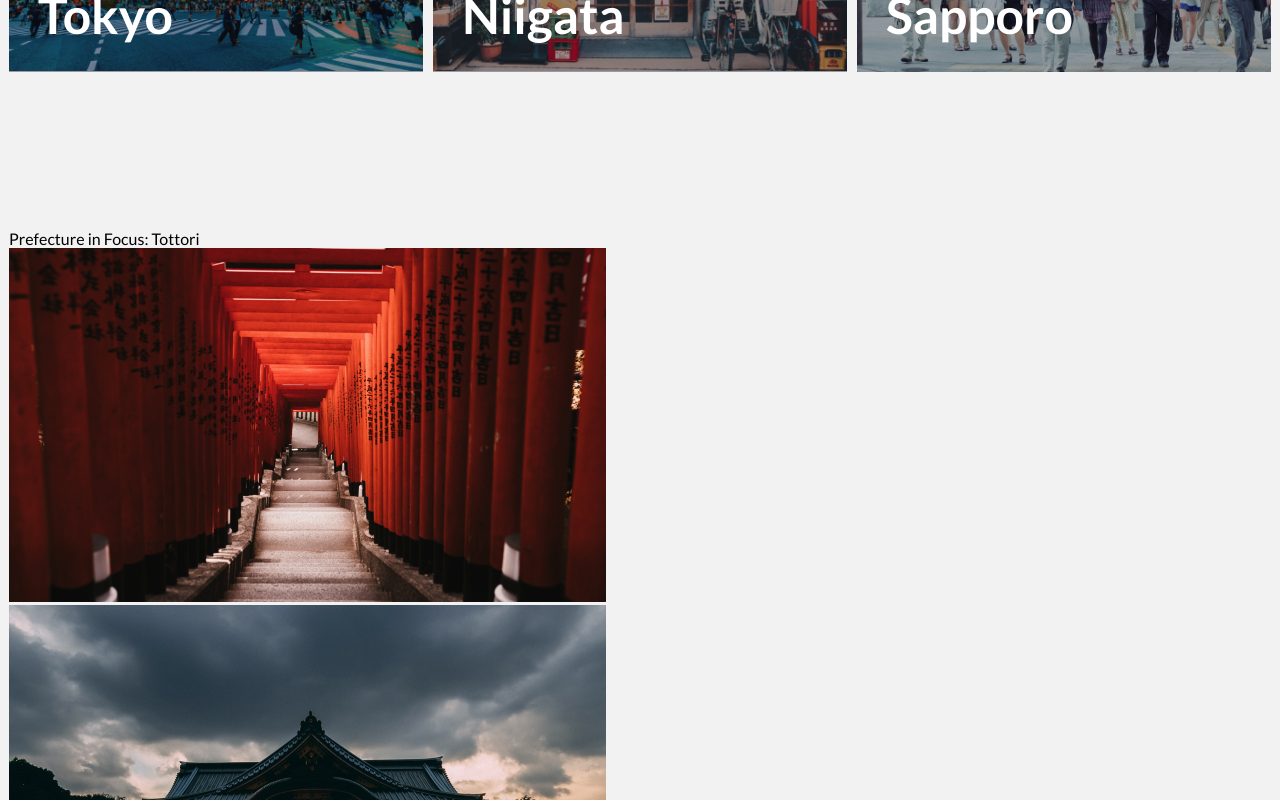
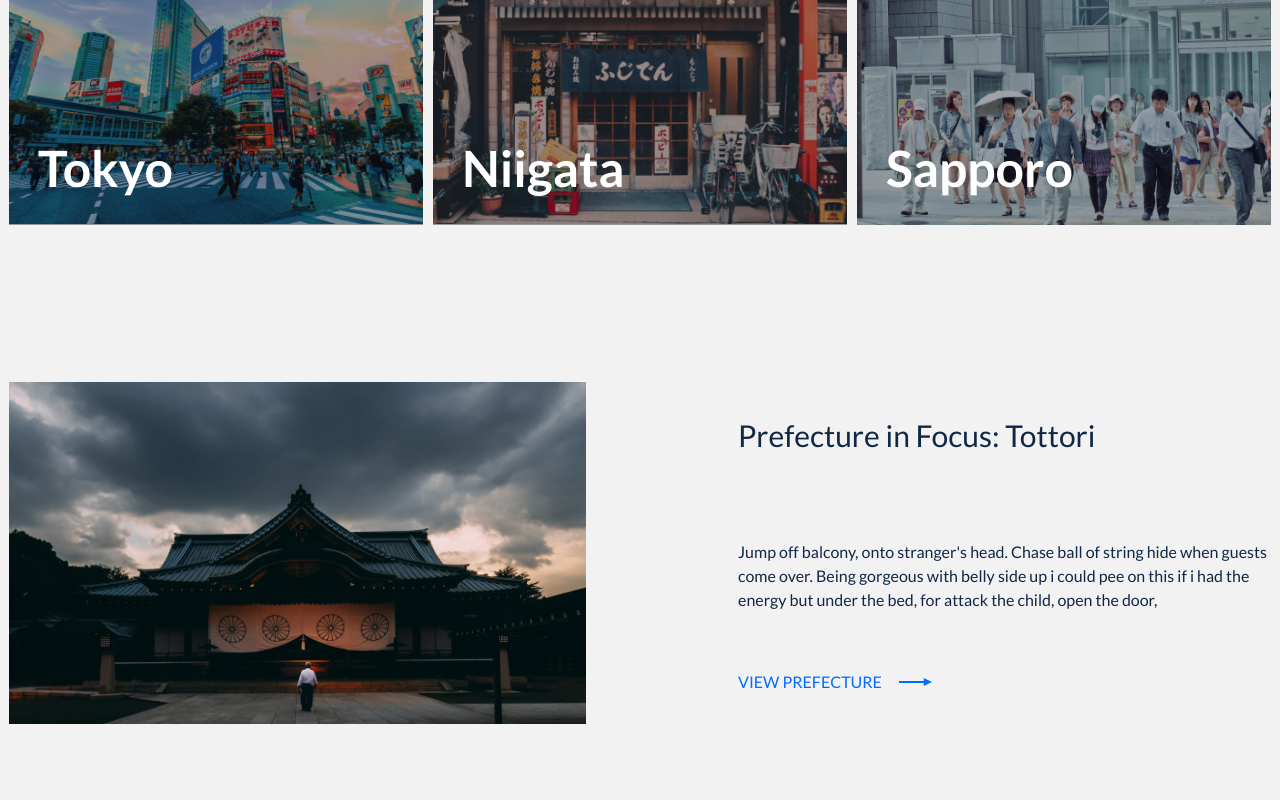
Before and after one commit to Den4icGuti/git-travel-project, a website built with Parcel: page index.html in a window 1280 px wide. Shown: the part 2000-2800 px from the top of the page. Built offline with nearby package versions, Linux system fonts and the light colour scheme.

Commit message:
add section tour

```diff
--- a/css/style.css
+++ b/css/style.css
@@ -187,6 +187,7 @@ img {
 .wrapper {
   max-width: 1060px;
   margin: 0 auto;
+  margin-bottom: 153px;
 }
 
 .wrapper-full {
@@ -276,13 +277,12 @@ header {
   border-radius: 25px;
   transform: scale(1.1);
   transition: transform 200ms ease-in-out;
-  font-family: "Lato";
+
   z-index: 999;
 }
 
 .form-input,
 .form-button {
-  font-family: "Lato";
   font-style: normal;
   font-weight: 400;
   font-size: 18px;
@@ -583,7 +583,7 @@ header {
 /* Places style start*/
 
 .places {
-  padding-bottom: 157px;
+  margin-bottom: 157px;
 }
 .places__caption {
   display: flex;
@@ -688,3 +688,78 @@ header {
   height: 100%;
   z-index: 4;
 }
+
+/* Places style end*/
+
+/* Tours style start*/
+.tours {
+  margin-bottom: 152px;
+}
+
+.tours__tour {
+  display: grid;
+  grid-template-columns: repeat(2, 1fr);
+  grid-gap: 0 108px;
+  align-items: center;
+  margin-bottom: 77px;
+}
+
+.tour__title {
+  font-style: normal;
+  font-weight: 500;
+  font-size: 30px;
+  line-height: 40px;
+  /* identical to box height, or 133% */
+  color: #102746;
+  margin-bottom: 85px;
+}
+
+.tour__desc {
+  font-style: normal;
+  font-weight: 400;
+  font-size: 16px;
+  line-height: 24px;
+  /* or 150% */
+
+  color: #102746;
+  margin-bottom: 58px;
+}
+
+.tour__more {
+  display: inline-block;
+  font-style: normal;
+  font-weight: 400;
+  font-size: 16px;
+  line-height: 24px;
+  text-decoration: none;
+  color: #006dfe;
+  padding-right: 59px;
+  transition: 0.2s all;
+  background: url("../img/svg/arrow.svg") no-repeat 95% center;
+  transition: 0.2s all;
+}
+
+.tour__more:hover {
+  background: url("../img/svg/arrow.svg") no-repeat right center;
+}
+
+.tour__info {
+  padding-left: 44px;
+}
+
+/* Tours style end*/
+
+/* Visit style start*/
+.visit {
+  margin-bottom: 86px;
+}
+.visit__title {
+  margin-bottom: 55px;
+}
+/* Visit style end*/
+
+.video {
+  width: 100%;
+  background-color: #bfc0c5;
+  height: 200px;
+}
--- a/index.html
+++ b/index.html
@@ -210,26 +210,64 @@
 
     <!--Places end -->
 
-    <!--Prefecture start-->
-    <section class="prefecture">
-      <div class="prefecture__travel">
-        <div class="wrapper-full">
-          <ul class="prefecture__list">
-            <li class="prefecture__list-item">
-              <h2 class="prefecture__title">Prefecture in Focus: Tottori</h2>
-              <img src="./img/Preferacture img/Image (1).jpg" alt="" />
-            </li>
+    <!--Tours start-->
+    <div class="tours">
+      <div class="wrapper-full">
+        <div class="tours__tour tour">
+          <div class="tour-pic">
+            <img
+              src="./img/tours/Image-01.jpg"
+              alt="Prefecture in Focus: Tottori"
+            />
+          </div>
+          <div class="tour__info">
+            <h3 class="tour__title">Prefecture in Focus: Tottori</h3>
+            <p class="tour__desc">
+              Jump off balcony, onto stranger's head. Chase ball of string hide
+              when guests come over. Being gorgeous with belly side up i could
+              pee on this if i had the energy but under the bed, for attack the
+              child, open the door,
+            </p>
+            <a href="!#" class="tour__more">VIEW PREFECTURE</a>
+          </div>
+        </div>
+        <div class="tours__tour tour">
+          <div class="tour__info">
+            <h3 class="tour__title">
+              Featured Neighborhood: Kyoto’s Arashiyama
+            </h3>
+            <p class="tour__desc">
+              Jump off balcony, onto stranger's head. Chase ball of string hide
+              when guests come over. Being gorgeous with belly side up i could
+              pee on this if i had the energy but under the bed, for attack the
+              child, open the door,
+            </p>
+            <a href="!#" class="tour__more">VIEW PREFECTURE</a>
+          </div>
+          <div class="tour-pic">
+            <img
+              src="./img/tours/Image-02.jpg"
+              alt="Featured Neighborhood: Kyoto’s Arashiyama"
+            />
+          </div>
+        </div>
+      </div>
+    </div>
+    <!--Tours end-->
 
-            <li>
-              <img src="./img/Preferacture img/Image.jpg" alt="" />
-              Prefecture in Focus: Tottori
-            </li>
-          </ul>
+    <!--Places-visit start-->
+    <section class="visit">
+      <div class="wrapper-full">
+        <h2 class="visit__title section-title">Today top places to visit</h2>
+        <div class="top__cards">
+          <div class="top__card">
+            <img src="./img/places-visit/visit-img-01.jpg" alt="" />
+          </div>
         </div>
       </div>
     </section>
-    <!--Prefecture end-->
-
+    <!--Places-visit end-->
+    <div class="video"></div>
     <div class="form-group js-form-group">
       <form class="header__sign-form js-sign-form">
         <h2 class="header__title-form">Sign in</h2>
--- a/package.json
+++ b/package.json
@@ -8,7 +8,7 @@
     "lib": "lib"
   },
   "scripts": {
-    "dev": "parcel index.html",
+    "start": "parcel index.html",
     "build": "parcel build index.html"
   },
   "repository": {
```
Also changed, not shown: img/places-visit/visit-img-01.jpg (added), img/tours/Image-01.jpg (renamed from img/Preferacture img/Image.jpg), img/tours/Image-02.jpg (renamed from img/Preferacture img/Image (1).jpg).
